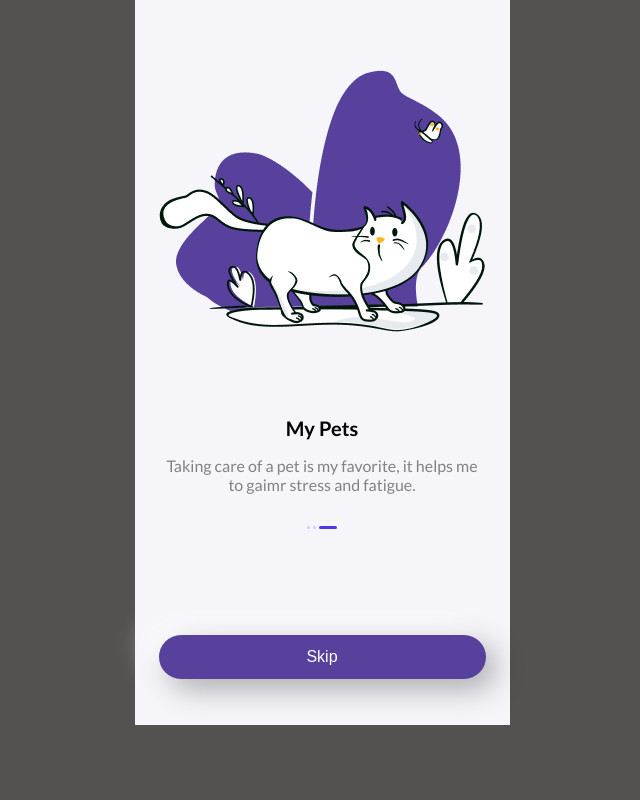
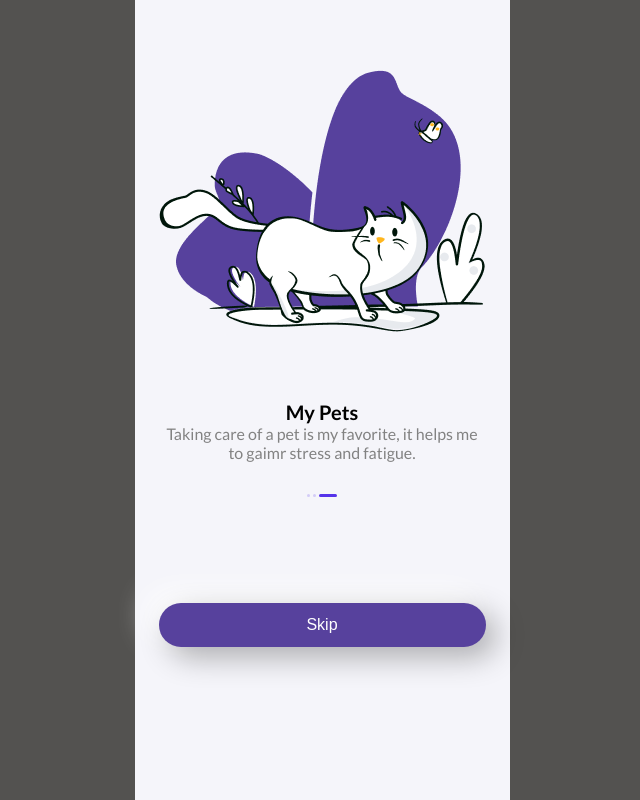
Before and after one commit to rts-cmk-wu09/framework1-mypets-maanemann, a React (Vite) app in the folder my_pet/: page / in a window 1280 px wide. Shown: the top 800 px of the page, without its empty margins (318-958 px from the left). Built offline with nearby package versions, Linux system fonts and the light colour scheme.

Commit message:
Add noget standard css jeg havde glemt

```diff
--- a/my_pet/src/index.css
+++ b/my_pet/src/index.css
@@ -1,6 +1,14 @@
 @import url('https://fonts.googleapis.com/css2?family=Lato:wght@400;700&display=swap');
 /* font-family: 'Lato', sans-serif; */
 
+* {
+  margin: 0;
+  padding: 0;
+  box-sizing: border-box;
+}
+img {
+  display: block;
+}
 html {
   /* height: 100vh; */
   background-color: rgb(83, 82, 80);
@@ -9,6 +17,7 @@ html {
 body {
   max-width: 375px;
   margin: 0 auto;
+  min-height: 100vw;
   background-color: #F5F5FA;
 }
 a {
```
